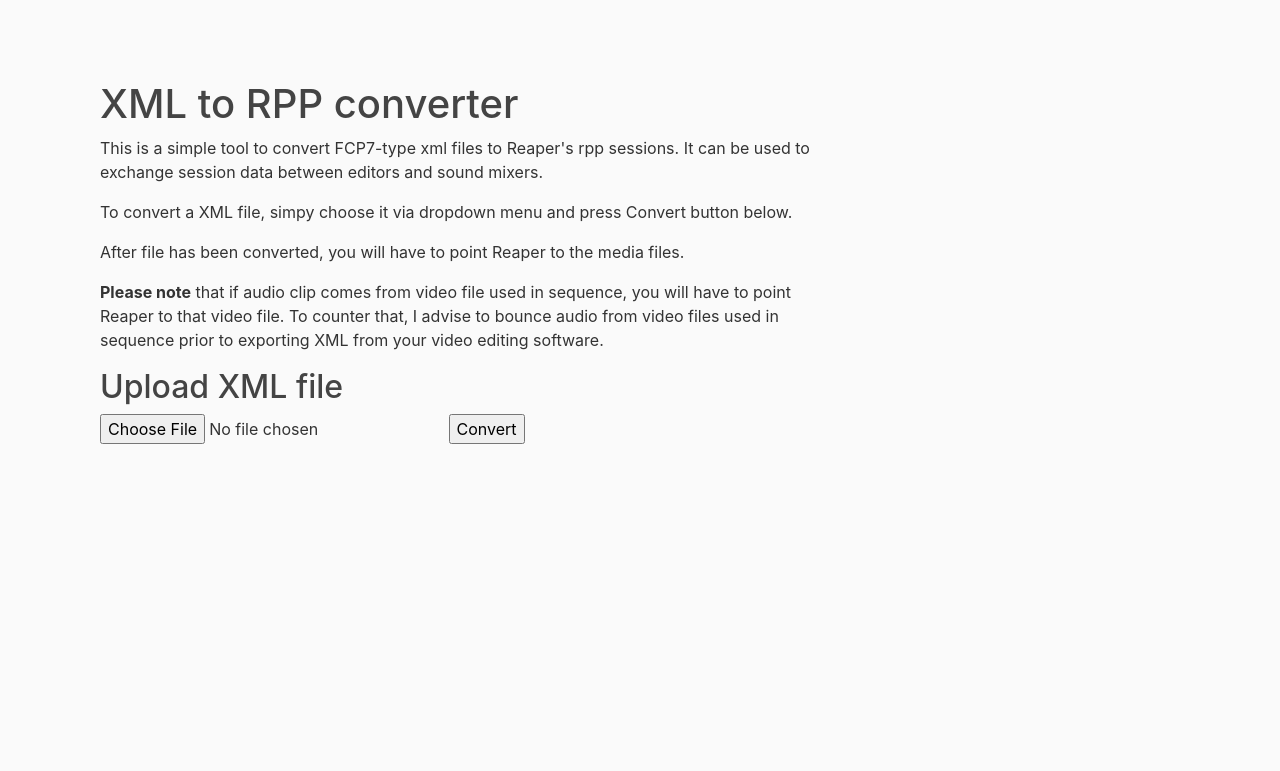
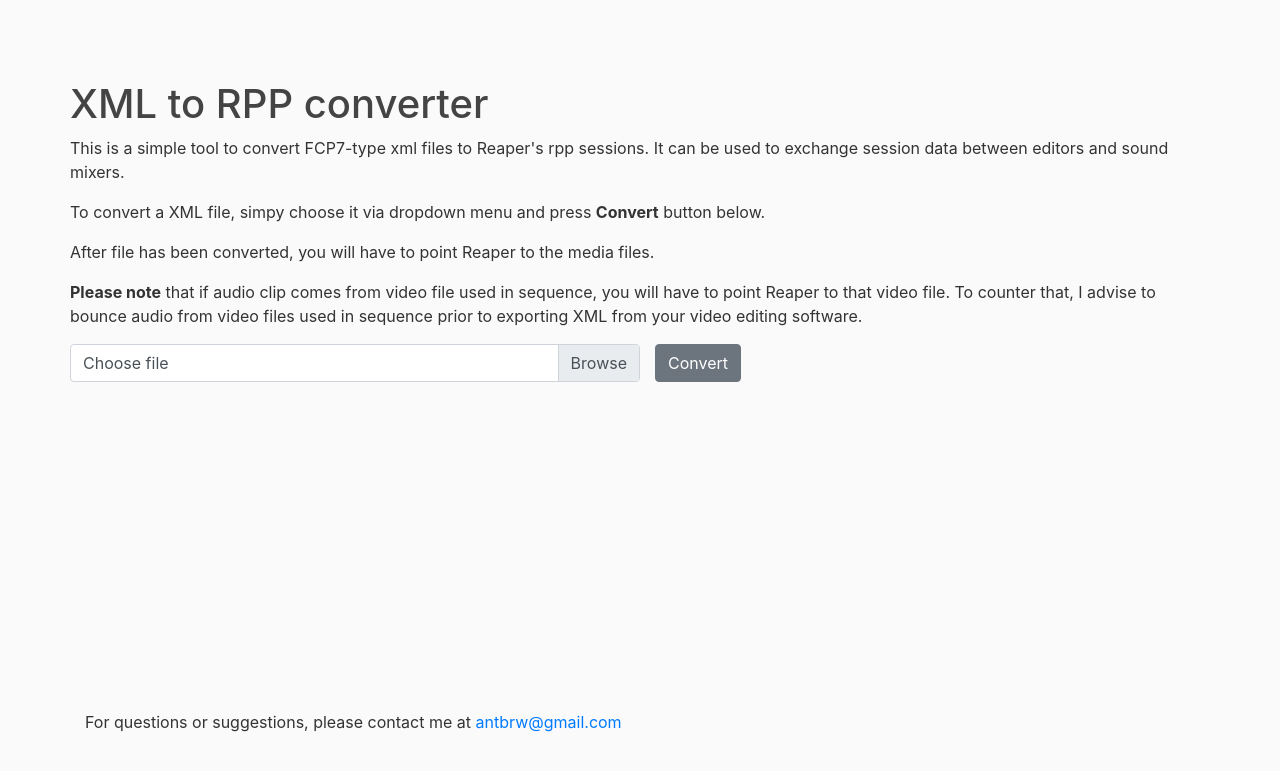
Before and after one commit to noneinnon/xml-to-rpp, a Flask app: page / in a window 1280 px wide. Shown: the top 771 px of the page. Run offline with Flask 2, Linux system fonts and the light colour scheme; some libraries are stand-ins or nearby versions.

Commit message:
minor refactor

```diff
--- a/templates/index.html
+++ b/templates/index.html
@@ -12,7 +12,7 @@
 </head>
 <body>
 	<main role="main" class="container">
-		<div class="col-md-8">
+		<div class="row">
 	    	{% with messages = get_flashed_messages(with_categories=True) %}
 	    		{% if messages %}
 	    			{% for category, message in messages %}
@@ -24,20 +24,33 @@
 	    	{% endwith %}
       		<h1>XML to RPP converter</h1>
       		<p>This is a simple tool to convert FCP7-type xml files to Reaper's rpp sessions. It can be used to exchange session data between editors and sound mixers.</p>
-      		<p>To convert a XML file, simpy choose it via dropdown menu and press Convert button below.</p>
+      		<p>To convert a XML file, simpy choose it via dropdown menu and press <strong>Convert</strong> button below.</p>
       		<p>After file has been converted, you will have to point Reaper to the media files.</p>
       		<p><strong>Please note</strong> that if audio clip comes from video file used in sequence, you will have to point Reaper to that video file. To counter that, I advise to bounce audio from video files used in sequence prior to exporting XML from your video editing software.</p>
-	    	<h2>Upload XML file</h2>
-		    <form method=post enctype=multipart/form-data>
-		      <input type=file name=file>
-		      <input type=submit value=Convert>
-		    </form>
-	    </div>
+			</div>
+			<form class='row' method=post enctype=multipart/form-data>
+				<div class="col custom-file">
+					<input type=file name=file class='custom-file-input'>
+					<label class="custom-file-label" for="inputGroupFile01">Choose file</label>
+				</div>
+				<div class='col'>
+					<input type=submit value=Convert class='btn btn-secondary'>
+				</div>
+			</form>
+			<div class='footer' style='position: fixed; bottom: 50px;'>
+				<p>For questions or suggestions, please contact me at <a href=antbrw@gmail.com>antbrw@gmail.com</a></p>
+			</div>
     </main>
 	<!-- Optional JavaScript -->
     <!-- jQuery first, then Popper.js, then Bootstrap JS -->
     <script src="https://code.jquery.com/jquery-3.3.1.slim.min.js" integrity="sha384-q8i/X+965DzO0rT7abK41JStQIAqVgRVzpbzo5smXKp4YfRvH+8abtTE1Pi6jizo" crossorigin="anonymous"></script>
     <script src="https://cdnjs.cloudflare.com/ajax/libs/popper.js/1.14.7/umd/popper.min.js" integrity="sha384-UO2eT0CpHqdSJQ6hJty5KVphtPhzWj9WO1clHTMGa3JDZwrnQq4sF86dIHNDz0W1" crossorigin="anonymous"></script>
-    <script src="https://stackpath.bootstrapcdn.com/bootstrap/4.3.1/js/bootstrap.min.js" integrity="sha384-JjSmVgyd0p3pXB1rRibZUAYoIIy6OrQ6VrjIEaFf/nJGzIxFDsf4x0xIM+B07jRM" crossorigin="anonymous"></script>
+		<script src="https://stackpath.bootstrapcdn.com/bootstrap/4.3.1/js/bootstrap.min.js" integrity="sha384-JjSmVgyd0p3pXB1rRibZUAYoIIy6OrQ6VrjIEaFf/nJGzIxFDsf4x0xIM+B07jRM" crossorigin="anonymous"></script>
+		<script>
+			$('.custom-file-input').on('change', function() {
+				let fileName = $(this).val().split('\\').pop();
+				$(this).next('.custom-file-label').addClass("selected").html(fileName);
+			});
+		</script>
 </body>
 </html>
```
